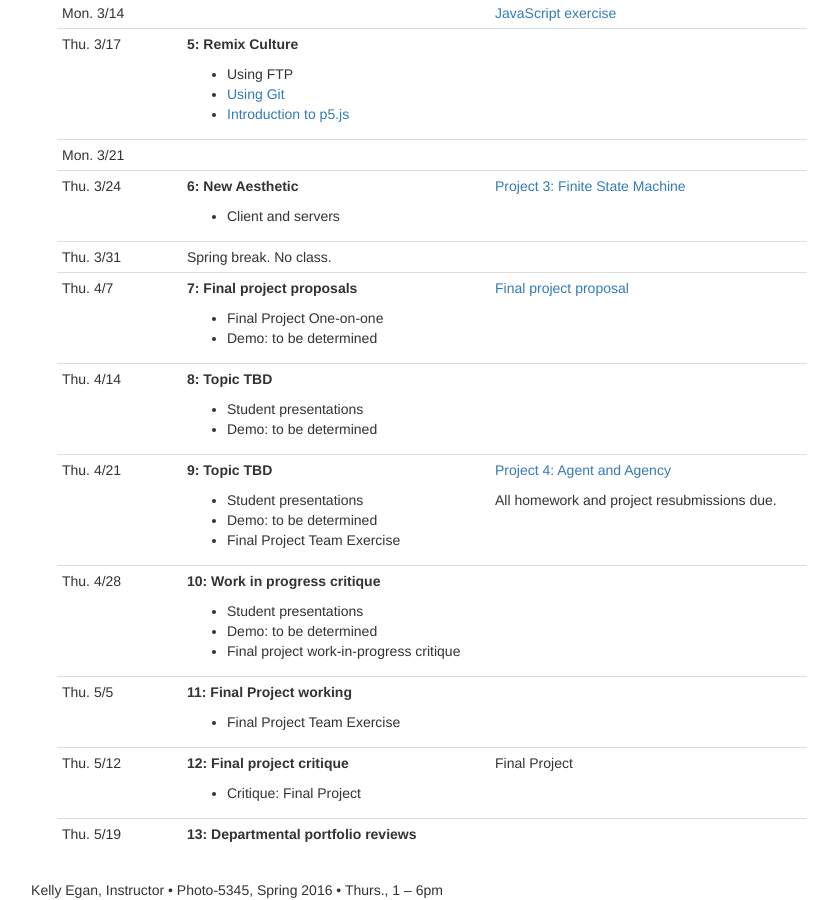
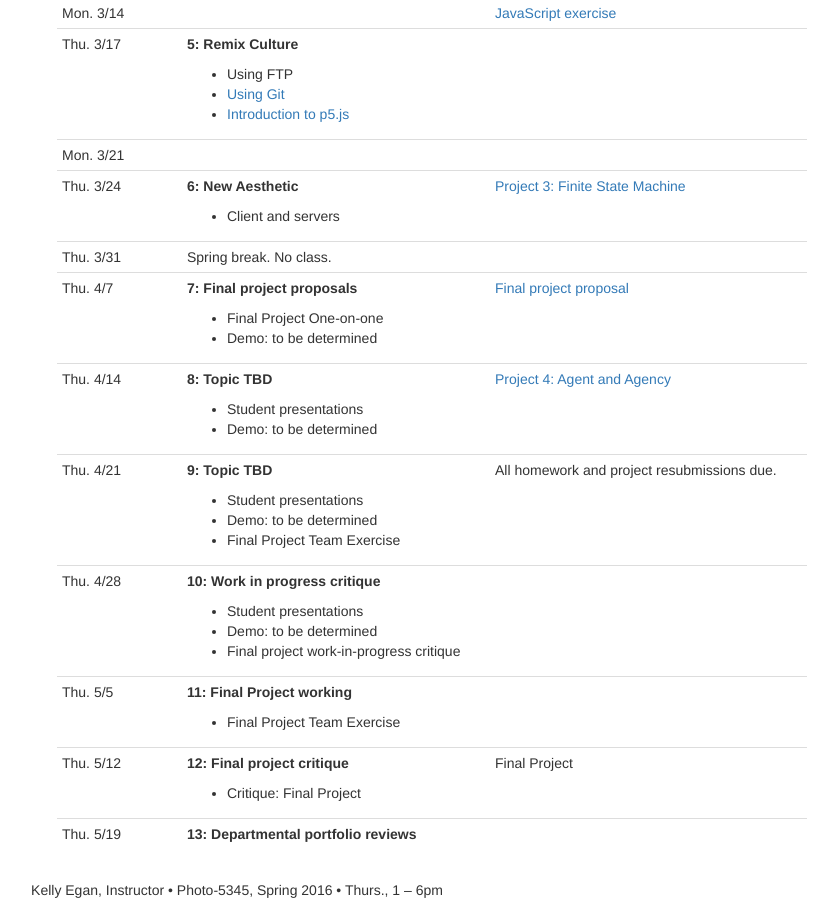
Before and after one commit to michelav/fa7-frameworks, a Jekyll site: the page built from schedule.html, in a window 1280 px wide and 900 px high, scrolled down 703 px. Shown: the whole window, without its empty margins (403-1241 px from the left). Built offline with Jekyll 4.4.1, drawn with Linux system fonts in a browser that asks for light colours.

Commit message:
Undo last change

```diff
--- a/schedule.html
+++ b/schedule.html
@@ -158,7 +158,9 @@
       <li>Demo: to be determined</li>
     </ul>
   </td>
-  <td class="due-cell"></td>
+  <td class="due-cell">
+    <a href="https://github.com/Web-Projects-Course/project-4">Project 4: Agent and Agency</a>
+  </td>
 </tr>
 
 <tr>
```
Also changed, not shown: other parts of schedule.html (+0 -1 lines).
